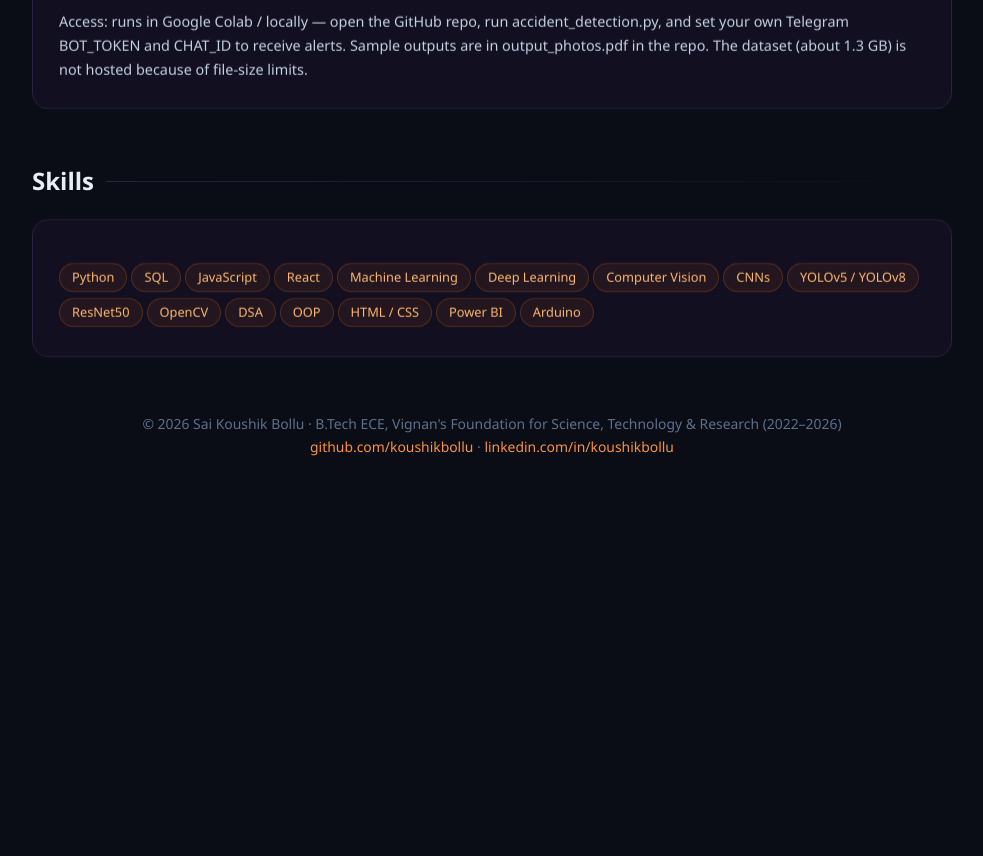
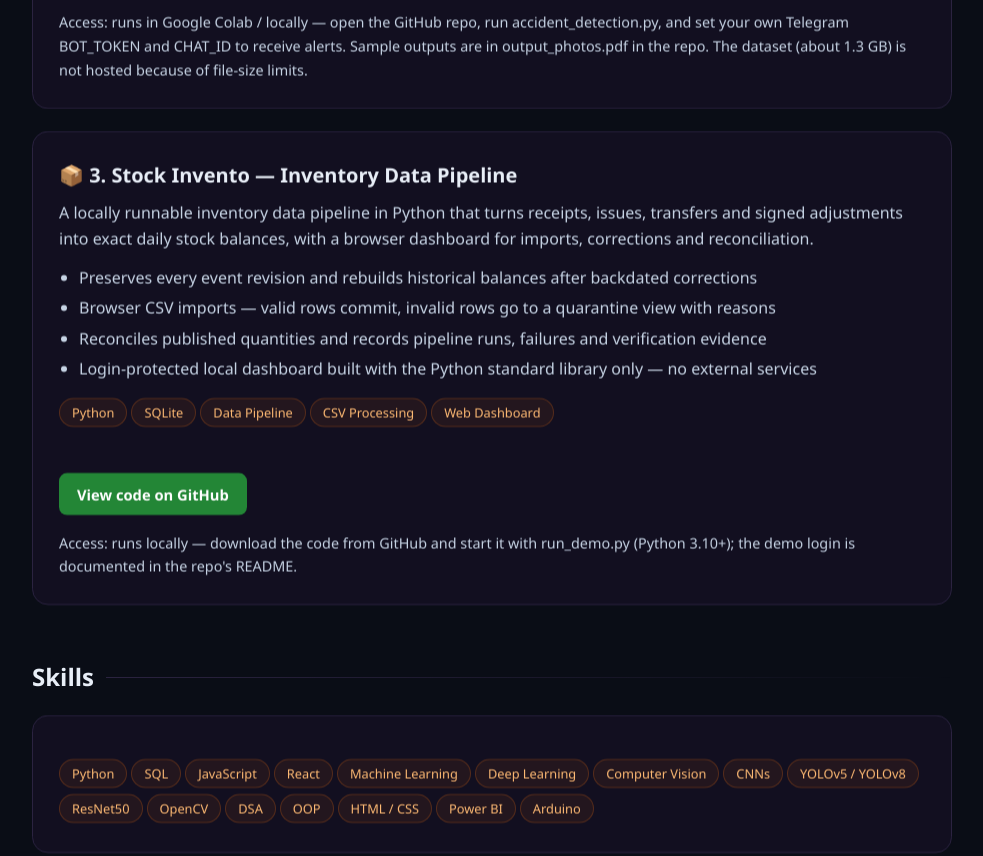
Before and after one commit to koushikbollu/koushikbollu.github.io, a plain HTML site: page index.html in a window 1280 px wide. Shown: the part 1820-2676 px from the top of the page, without its empty margins (148-1131 px from the left). Before the commit the page ends 2349 px from the top, so only its background shows below. Drawn offline with Linux system fonts and the light colour scheme.

Commit message:
Add Stock Invento project card

```diff
--- a/index.html
+++ b/index.html
@@ -162,6 +162,20 @@
     <p class="access">Access: runs in Google Colab / locally — open the GitHub repo, run accident_detection.py, and set your own Telegram BOT_TOKEN and CHAT_ID to receive alerts. Sample outputs are in output_photos.pdf in the repo. The dataset (about 1.3 GB) is not hosted because of file-size limits.</p>
   </div>
 
+  <div class="card rv tilt" id="project-3">
+    <h3>📦 3. Stock Invento — Inventory Data Pipeline</h3>
+    <p>A locally runnable inventory data pipeline in Python that turns receipts, issues, transfers and signed adjustments into exact daily stock balances, with a browser dashboard for imports, corrections and reconciliation.</p>
+    <ul class="feat">
+      <li>Preserves every event revision and rebuilds historical balances after backdated corrections</li>
+      <li>Browser CSV imports — valid rows commit, invalid rows go to a quarantine view with reasons</li>
+      <li>Reconciles published quantities and records pipeline runs, failures and verification evidence</li>
+      <li>Login-protected local dashboard built with the Python standard library only — no external services</li>
+    </ul>
+    <div class="tags"><span class="tag">Python</span><span class="tag">SQLite</span><span class="tag">Data Pipeline</span><span class="tag">CSV Processing</span><span class="tag">Web Dashboard</span></div>
+    <br><a class="gbtn" href="https://github.com/koushikbollu/stock-invento">View code on GitHub</a>
+    <p class="access">Access: runs locally — download the code from GitHub and start it with run_demo.py (Python 3.10+); the demo login is documented in the repo's README.</p>
+  </div>
+
   <h2 class="rv" id="skills">Skills</h2>
   <div class="card rv">
     <div class="tags">
```
